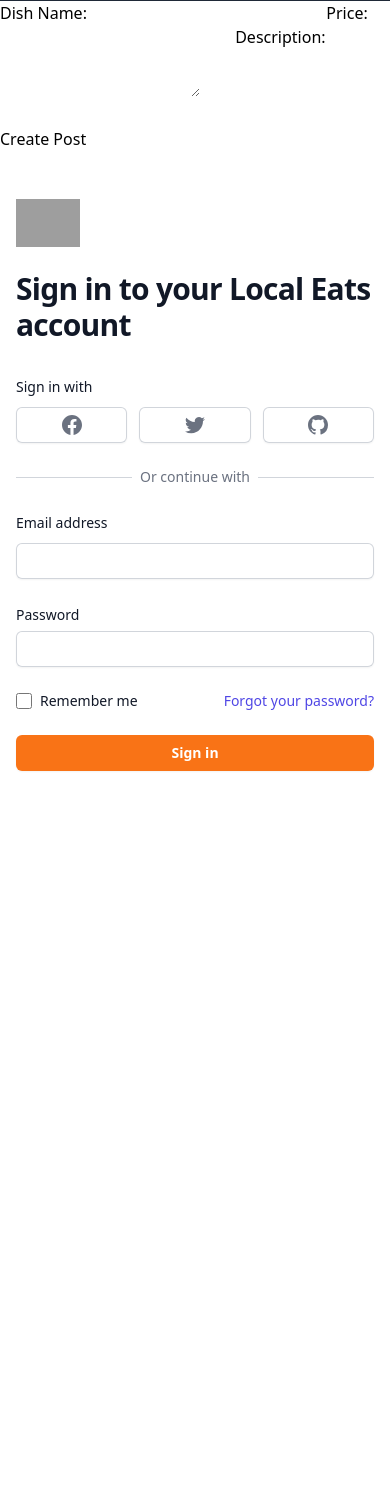
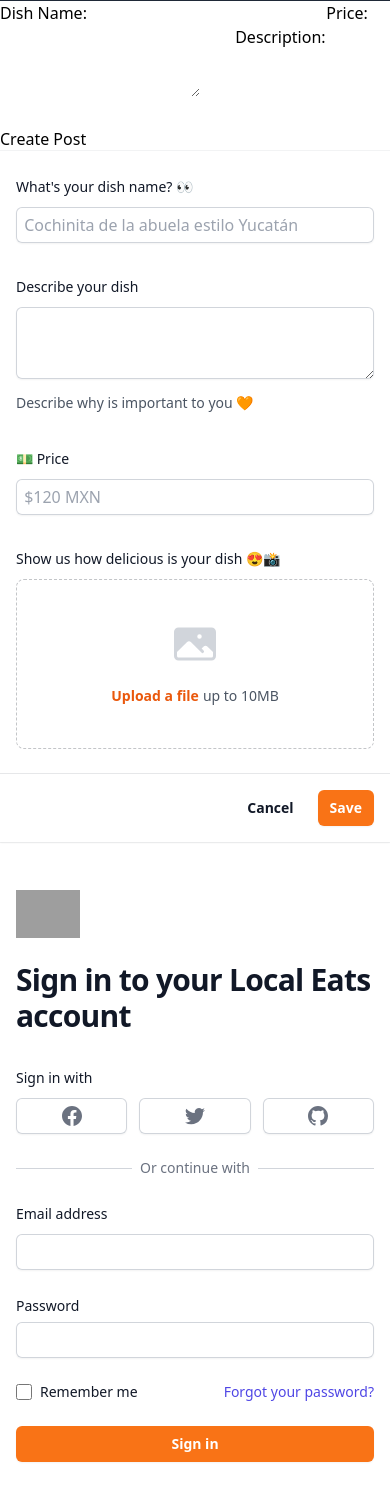
Before and after one commit to AndyAnza/localeats, a Node server app: page /user/login in a window 390 px wide. Shown: the part 468-1978 px from the top of the page. Before the commit the page ends 1239 px from the top, so only its background shows below. Run offline with Node 20, Linux system fonts and the light colour scheme; data comes from the database, SQL or seed files in the repository; some libraries are stand-ins or nearby versions; grey boxes are pictures that could not be loaded.

Commit message:
added newDishModal in main for tryout

```diff
--- a/package.json
+++ b/package.json
@@ -23,6 +23,7 @@
   "homepage": "https://github.com/AndyAnza/localeats#readme",
   "dependencies": {
     "bcrypt": "^5.0.0",
+    "connect-session-sequelize": "^7.1.5",
     "dotenv": "^8.2.0",
     "express": "^4.18.2",
     "express-handlebars": "^7.0.2",
--- a/public/style/style.css
+++ b/public/style/style.css
@@ -550,6 +559,10 @@
 
 .z-10 {
   z-index: 10;
+}
+
+.col-span-full {
+  grid-column: 1 / -1;
 }
 
 .mx-auto {
@@ -557,6 +570,30 @@
   margin-right: auto;
 }
 
+.ml-2 {
+  margin-left: 0.5rem;
+}
+
+.ml-3 {
+  margin-left: 0.75rem;
+}
+
+.mt-2 {
+  margin-top: 0.5rem;
+}
+
+.mt-6 {
+  margin-top: 1.5rem;
+}
+
+.mt-8 {
+  margin-top: 2rem;
+}
+
+.mt-16 {
+  margin-top: 4rem;
+}
+
 .-ml-0 {
   margin-left: -0px;
 }
@@ -585,14 +614,6 @@
   margin-right: 0.5rem;
 }
 
-.mt-16 {
-  margin-top: 4rem;
-}
-
-.mt-2 {
-  margin-top: 0.5rem;
-}
-
 .mt-3 {
   margin-top: 0.75rem;
 }
@@ -601,12 +622,8 @@
   margin-top: 1.25rem;
 }
 
-.mt-6 {
-  margin-top: 1.5rem;
-}
-
-.mt-8 {
-  margin-top: 2rem;
+.mt-4 {
+  margin-top: 1rem;
 }
 
 .block {
@@ -633,38 +650,38 @@
   aspect-ratio: 16/9;
 }
 
+.h-12 {
+  height: 3rem;
+}
+
+.h-16 {
+  height: 4rem;
+}
+
+.h-4 {
+  height: 1rem;
+}
+
+.h-5 {
+  height: 1.25rem;
+}
+
+.h-6 {
+  height: 1.5rem;
+}
+
+.h-8 {
+  height: 2rem;
+}
+
+.h-full {
+  height: 100%;
+}
+
 .h-10 {
   height: 2.5rem;
 }
 
-.h-12 {
-  height: 3rem;
-}
-
-.h-16 {
-  height: 4rem;
-}
-
-.h-4 {
-  height: 1rem;
-}
-
-.h-5 {
-  height: 1.25rem;
-}
-
-.h-6 {
-  height: 1.5rem;
-}
-
-.h-8 {
-  height: 2rem;
-}
-
-.h-full {
-  height: 100%;
-}
-
 .min-h-full {
   min-height: 100%;
 }
@@ -673,48 +690,52 @@
   width: 0px;
 }
 
+.w-4 {
+  width: 1rem;
+}
+
+.w-48 {
+  width: 12rem;
+}
+
+.w-5 {
+  width: 1.25rem;
+}
+
+.w-6 {
+  width: 1.5rem;
+}
+
+.w-8 {
+  width: 2rem;
+}
+
+.w-auto {
+  width: auto;
+}
+
+.w-full {
+  width: 100%;
+}
+
 .w-10 {
   width: 2.5rem;
 }
 
-.w-4 {
-  width: 1rem;
-}
-
-.w-48 {
-  width: 12rem;
-}
-
-.w-5 {
-  width: 1.25rem;
-}
-
-.w-6 {
-  width: 1.5rem;
-}
-
-.w-8 {
-  width: 2rem;
-}
-
-.w-auto {
-  width: auto;
-}
-
-.w-full {
-  width: 100%;
+.w-12 {
+  width: 3rem;
+}
+
+.max-w-7xl {
+  max-width: 80rem;
+}
+
+.max-w-sm {
+  max-width: 24rem;
 }
 
 .max-w-2xl {
   max-width: 42rem;
-}
-
-.max-w-7xl {
-  max-width: 80rem;
-}
-
-.max-w-sm {
-  max-width: 24rem;
 }
 
 .max-w-xl {
@@ -753,16 +774,28 @@
   transform: translate(var(--tw-translate-x), var(--tw-translate-y)) rotate(var(--tw-rotate)) skewX(var(--tw-skew-x)) skewY(var(--tw-skew-y)) scaleX(var(--tw-scale-x)) scaleY(var(--tw-scale-y));
 }
 
+.cursor-pointer {
+  cursor: pointer;
+}
+
 .grid-cols-3 {
   grid-template-columns: repeat(3, minmax(0, 1fr));
 }
 
+.grid-cols-1 {
+  grid-template-columns: repeat(1, minmax(0, 1fr));
+}
+
 .flex-col {
   flex-direction: column;
 }
 
 .items-center {
   align-items: center;
+}
+
+.justify-end {
+  justify-content: flex-end;
 }
 
 .justify-center {
@@ -794,6 +827,26 @@
 .gap-x-4 {
   -moz-column-gap: 1rem;
        column-gap: 1rem;
+}
+
+.gap-x-6 {
+  -moz-column-gap: 1.5rem;
+       column-gap: 1.5rem;
+}
+
+.gap-x-8 {
+  -moz-column-gap: 2rem;
+       column-gap: 2rem;
+}
+
+.gap-y-8 {
+  row-gap: 2rem;
+}
+
+.space-x-4 > :not([hidden]) ~ :not([hidden]) {
+  --tw-space-x-reverse: 0;
+  margin-right: calc(1rem * var(--tw-space-x-reverse));
+  margin-left: calc(1rem * calc(1 - var(--tw-space-x-reverse)));
 }
 
 .space-y-1 > :not([hidden]) ~ :not([hidden]) {
@@ -802,40 +855,68 @@
   margin-bottom: calc(0.25rem * var(--tw-space-y-reverse));
 }
 
+.space-y-6 > :not([hidden]) ~ :not([hidden]) {
+  --tw-space-y-reverse: 0;
+  margin-top: calc(1.5rem * calc(1 - var(--tw-space-y-reverse)));
+  margin-bottom: calc(1.5rem * var(--tw-space-y-reverse));
+}
+
 .space-y-20 > :not([hidden]) ~ :not([hidden]) {
   --tw-space-y-reverse: 0;
   margin-top: calc(5rem * calc(1 - var(--tw-space-y-reverse)));
   margin-bottom: calc(5rem * var(--tw-space-y-reverse));
 }
 
-.space-y-6 > :not([hidden]) ~ :not([hidden]) {
+.space-y-10 > :not([hidden]) ~ :not([hidden]) {
   --tw-space-y-reverse: 0;
-  margin-top: calc(1.5rem * calc(1 - var(--tw-space-y-reverse)));
-  margin-bottom: calc(1.5rem * var(--tw-space-y-reverse));
+  margin-top: calc(2.5rem * calc(1 - var(--tw-space-y-reverse)));
+  margin-bottom: calc(2.5rem * var(--tw-space-y-reverse));
+}
+
+.divide-y > :not([hidden]) ~ :not([hidden]) {
+  --tw-divide-y-reverse: 0;
+  border-top-width: calc(1px * calc(1 - var(--tw-divide-y-reverse)));
+  border-bottom-width: calc(1px * var(--tw-divide-y-reverse));
+}
+
+.divide-gray-900\/10 > :not([hidden]) ~ :not([hidden]) {
+  border-color: rgb(17 24 39 / 0.1);
 }
 
 .rounded {
   border-radius: 0.25rem;
 }
 
+.rounded-full {
+  border-radius: 9999px;
+}
+
+.rounded-md {
+  border-radius: 0.375rem;
+}
+
 .rounded-2xl {
   border-radius: 1rem;
 }
 
-.rounded-full {
-  border-radius: 9999px;
-}
-
-.rounded-md {
-  border-radius: 0.375rem;
+.rounded-lg {
+  border-radius: 0.5rem;
 }
 
 .border-0 {
   border-width: 0px;
 }
 
+.border {
+  border-width: 1px;
+}
+
 .border-t {
   border-top-width: 1px;
+}
+
+.border-dashed {
+  border-style: dashed;
 }
 
 .border-gray-300 {
@@ -852,39 +933,51 @@
   border-color: rgb(17 24 39 / 0.05);
 }
 
+.border-gray-900\/10 {
+  border-color: rgb(17 24 39 / 0.1);
+}
+
+.border-gray-900\/25 {
+  border-color: rgb(17 24 39 / 0.25);
+}
+
 .bg-gray-100 {
   --tw-bg-opacity: 1;
   background-color: rgb(243 244 246 / var(--tw-bg-opacity));
 }
 
+.bg-gray-800 {
+  --tw-bg-opacity: 1;
+  background-color: rgb(31 41 55 / var(--tw-bg-opacity));
+}
+
+.bg-gray-900 {
+  --tw-bg-opacity: 1;
+  background-color: rgb(17 24 39 / var(--tw-bg-opacity));
+}
+
+.bg-orange-500 {
+  --tw-bg-opacity: 1;
+  background-color: rgb(249 115 22 / var(--tw-bg-opacity));
+}
+
+.bg-white {
+  --tw-bg-opacity: 1;
+  background-color: rgb(255 255 255 / var(--tw-bg-opacity));
+}
+
 .bg-gray-50 {
   --tw-bg-opacity: 1;
   background-color: rgb(249 250 251 / var(--tw-bg-opacity));
 }
 
-.bg-gray-800 {
-  --tw-bg-opacity: 1;
-  background-color: rgb(31 41 55 / var(--tw-bg-opacity));
-}
-
-.bg-gray-900 {
-  --tw-bg-opacity: 1;
-  background-color: rgb(17 24 39 / var(--tw-bg-opacity));
-}
-
 .bg-indigo-500 {
   --tw-bg-opacity: 1;
   background-color: rgb(99 102 241 / var(--tw-bg-opacity));
 }
 
-.bg-orange-500 {
-  --tw-bg-opacity: 1;
-  background-color: rgb(249 115 22 / var(--tw-bg-opacity));
-}
-
-.bg-white {
-  --tw-bg-opacity: 1;
-  background-color: rgb(255 255 255 / var(--tw-bg-opacity));
+.bg-transparent {
+  background-color: transparent;
 }
 
 .object-cover {
@@ -915,45 +1008,64 @@
   padding-right: 1rem;
 }
 
+.py-1 {
+  padding-top: 0.25rem;
+  padding-bottom: 0.25rem;
+}
+
+.py-1\.5 {
+  padding-top: 0.375rem;
+  padding-bottom: 0.375rem;
+}
+
+.py-12 {
+  padding-top: 3rem;
+  padding-bottom: 3rem;
+}
+
+.py-2 {
+  padding-top: 0.5rem;
+  padding-bottom: 0.5rem;
+}
+
+.px-6 {
+  padding-left: 1.5rem;
+  padding-right: 1.5rem;
+}
+
+.py-24 {
+  padding-top: 6rem;
+  padding-bottom: 6rem;
+}
+
 .px-5 {
   padding-left: 1.25rem;
   padding-right: 1.25rem;
 }
 
-.px-6 {
-  padding-left: 1.5rem;
-  padding-right: 1.5rem;
-}
-
-.py-1 {
-  padding-top: 0.25rem;
-  padding-bottom: 0.25rem;
-}
-
-.py-1\.5 {
-  padding-top: 0.375rem;
-  padding-bottom: 0.375rem;
-}
-
-.py-12 {
-  padding-top: 3rem;
-  padding-bottom: 3rem;
-}
-
-.py-2 {
-  padding-top: 0.5rem;
-  padding-bottom: 0.5rem;
-}
-
-.py-24 {
-  padding-top: 6rem;
-  padding-bottom: 6rem;
+.py-10 {
+  padding-top: 2.5rem;
+  padding-bottom: 2.5rem;
+}
+
+.py-4 {
+  padding-top: 1rem;
+  padding-bottom: 1rem;
+}
+
+.py-6 {
+  padding-top: 1.5rem;
+  padding-bottom: 1.5rem;
 }
 
 .pb-3 {
   padding-bottom: 0.75rem;
 }
 
+.pr-2 {
+  padding-right: 0.5rem;
+}
+
 .pt-2 {
   padding-top: 0.5rem;
 }
@@ -964,6 +1076,14 @@
 
 .pt-6 {
   padding-top: 1.5rem;
+}
+
+.pl-1 {
+  padding-left: 0.25rem;
+}
+
+.text-center {
+  text-align: center;
 }
 
 .text-3xl {
@@ -976,16 +1096,16 @@
   line-height: 1.5rem;
 }
 
+.text-sm {
+  font-size: 0.875rem;
+  line-height: 1.25rem;
+}
+
 .text-lg {
   font-size: 1.125rem;
   line-height: 1.75rem;
 }
 
-.text-sm {
-  font-size: 0.875rem;
-  line-height: 1.25rem;
-}
-
 .text-xs {
   font-size: 0.75rem;
   line-height: 1rem;
@@ -1050,14 +1170,19 @@
   color: rgb(79 70 229 / var(--tw-text-opacity));
 }
 
+.text-white {
+  --tw-text-opacity: 1;
+  color: rgb(255 255 255 / var(--tw-text-opacity));
+}
+
 .text-orange-500 {
   --tw-text-opacity: 1;
   color: rgb(249 115 22 / var(--tw-text-opacity));
 }
 
-.text-white {
+.text-orange-600 {
   --tw-text-opacity: 1;
-  color: rgb(255 255 255 / var(--tw-text-opacity));
+  color: rgb(234 88 12 / var(--tw-text-opacity));
 }
 
 .opacity-0 {
@@ -1102,6 +1227,10 @@
 
 .ring-gray-900\/10 {
   --tw-ring-color: rgb(17 24 39 / 0.1);
+}
+
+.ring-gray-900\/5 {
+  --tw-ring-color: rgb(17 24 39 / 0.05);
 }
 
 .ring-opacity-5 {
--- a/views/layouts/main.handlebars
+++ b/views/layouts/main.handlebars
@@ -11,6 +11,7 @@
 <body>
     {{> navbar}}
     {{> newDish}}
+    {{> newDishModal}}
     {{{body}}}
 </body>
 </html>
--- /dev/null
+++ b/views/partials/newDishModal.handlebars
@@ -0,0 +1,71 @@
+<!--
+  This example requires some changes to your config:
+
+
+  // tailwind.config.js
+  module.exports = {
+    // ...
+    plugins: [
+      // ...
+      require('@tailwindcss/forms'),
+    ],
+  }
+
+-->
+<div class="space-y-10 divide-y divide-gray-900/10">
+  <div class="grid grid-cols-1 gap-y-8 gap-x-8 md:grid-cols-3">
+    <form class="bg-white shadow-sm ring-1 ring-gray-900/5 sm:rounded-xl md:col-span-2">
+      <div class="px-4 py-6 sm:p-8">
+        <div class="grid max-w-2xl grid-cols-1 gap-x-6 gap-y-8 sm:grid-cols-6">
+          <div class="sm:col-span-4">
+            <label for="website" class="block text-sm font-medium leading-6 text-gray-900">What's your dish name? 👀</label>
+            <div class="mt-2">
+              <div class="flex rounded-md shadow-sm ring-1 ring-inset ring-gray-300 focus-within:ring-2 focus-within:ring-inset focus-within:ring-indigo-600 sm:max-w-md">
+
+                <input type="text" name="website" id="website" class="block flex-1 border-0 bg-transparent py-1.5 pl-1 text-gray-900 placeholder:text-gray-400 focus:ring-0 sm:text-sm sm:leading-6" placeholder=" Cochinita de la abuela estilo Yucatán">
+              </div>
+            </div>
+          </div>
+
+          <div class="col-span-full">
+            <label for="about" class="block text-sm font-medium leading-6 text-gray-900">Describe your dish</label>
+            <div class="mt-2">
+              <textarea id="about" name="about" rows="3" class="block w-full rounded-md border-0 text-gray-900 shadow-sm ring-1 ring-inset ring-gray-300 placeholder:text-gray-400 focus:ring-2 focus:ring-inset focus:ring-indigo-600 sm:py-1.5 sm:text-sm sm:leading-6"></textarea>
+            </div>
+            <p class="mt-3 text-sm leading-6 text-gray-600">Describe why is important to you 🧡 </p>
+          </div>
+
+            <div class="sm:col-span-4">
+            <label for="website" class="block text-sm font-medium leading-6 text-gray-900">💵 Price</label>
+            <div class="mt-2">
+              <div class="flex rounded-md shadow-sm ring-1 ring-inset ring-gray-300 focus-within:ring-2 focus-within:ring-inset focus-within:ring-indigo-600 sm:max-w-md">
+                <input type="text" name="website" id="website" class="block flex-1 border-0 bg-transparent py-1.5 pl-1 text-gray-900 placeholder:text-gray-400 focus:ring-0 sm:text-sm sm:leading-6" placeholder=" $120 MXN ">
+              </div>
+            </div>
+          </div>
+          <div class="col-span-full">
+            <label for="cover-photo" class="block text-sm font-medium leading-6 text-gray-900">Show us how delicious is your dish 😍📸</label>
+            <div class="mt-2 flex justify-center rounded-lg border border-dashed border-gray-900/25 px-6 py-10">
+              <div class="text-center">
+                <svg class="mx-auto h-12 w-12 text-gray-300" viewBox="0 0 24 24" fill="currentColor" aria-hidden="true">
+                  <path fill-rule="evenodd" d="M1.5 6a2.25 2.25 0 012.25-2.25h16.5A2.25 2.25 0 0122.5 6v12a2.25 2.25 0 01-2.25 2.25H3.75A2.25 2.25 0 011.5 18V6zM3 16.06V18c0 .414.336.75.75.75h16.5A.75.75 0 0021 18v-1.94l-2.69-2.689a1.5 1.5 0 00-2.12 0l-.88.879.97.97a.75.75 0 11-1.06 1.06l-5.16-5.159a1.5 1.5 0 00-2.12 0L3 16.061zm10.125-7.81a1.125 1.125 0 112.25 0 1.125 1.125 0 01-2.25 0z" clip-rule="evenodd" />
+                </svg>
+                <div class="mt-4 flex text-sm leading-6 text-gray-600">
+                  <label for="file-upload" class="relative cursor-pointer rounded-md bg-white font-semibold text-orange-600 focus-within:outline-none focus-within:ring-2 focus-within:ring-orange-600 focus-within:ring-offset-2 hover:text-orange-500">
+                    <span>Upload a file</span>
+                    <input id="file-upload" name="file-upload" type="file" class="sr-only">
+                  </label>
+                  <p class="pl-1">up to 10MB</p>
+                </div>
+              </div>
+            </div>
+          </div>
+        </div>
+      </div>
+      <div class="flex items-center justify-end gap-x-6 border-t border-gray-900/10 py-4 px-4 sm:px-8">
+        <button type="button" class="text-sm font-semibold leading-6 text-gray-900">Cancel</button>
+        <button type="submit" class="rounded-md bg-orange-500 py-2 px-3 text-sm font-semibold text-white shadow-sm hover:bg-orange-500 focus-visible:outline focus-visible:outline-2 focus-visible:outline-offset-2 focus-visible:outline-orange-600">Save</button>
+      </div>
+    </form>
+  </div>
+</div>
```
Also changed, not shown: other parts of public/style/style.css (+165 -33 lines).
